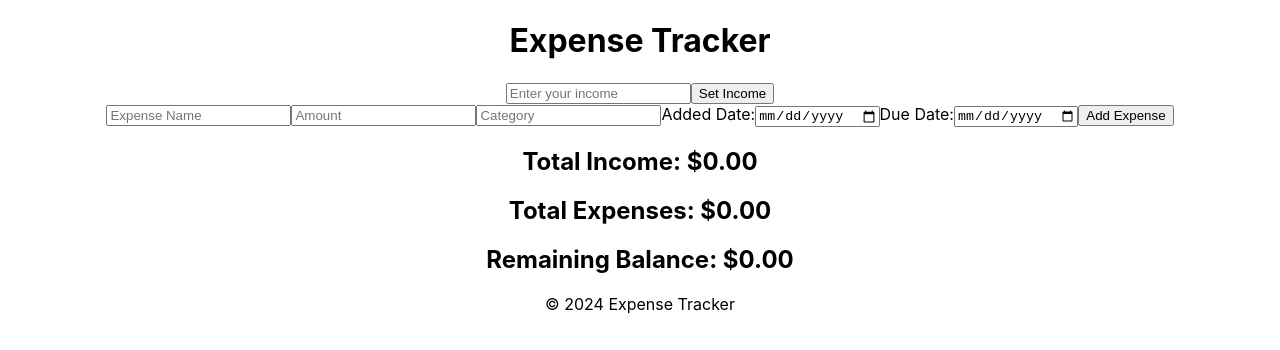
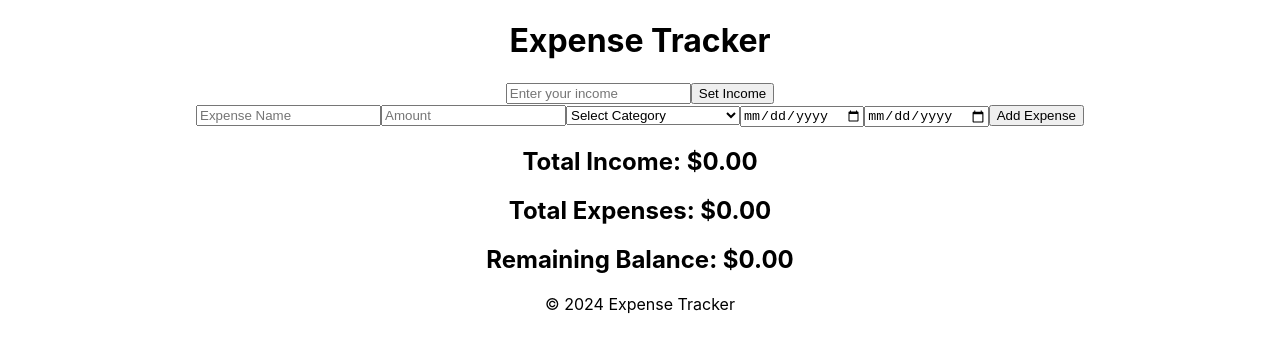
Before and after one commit to sahomelabs/exptest, a React (Create React App) app: page / in a window 1280 px wide. Shown: the top 350 px of the page. Built offline with nearby package versions, Linux system fonts and the light colour scheme.

Commit message:
added expense category

```diff
--- a/src/Components/ExpenseForm/ExpenseForm.jsx
+++ b/src/Components/ExpenseForm/ExpenseForm.jsx
@@ -1,4 +1,4 @@
-// src/components/ExpenseForm.jsx
+// ExpenseForm.jsx
 import React, { useState } from 'react';
 
 const ExpenseForm = ({ addExpense }) => {
@@ -11,22 +11,80 @@ const ExpenseForm = ({ addExpense }) => {
   const handleSubmit = (e) => {
     e.preventDefault();
     addExpense(expense);
-    setExpense({ name: '', amount: '', category: '', date: '', dueDate: ''});
+    setExpense({ name: '', amount: '', category: '', date: '', dueDate: '' });
   };
 
   return (
     <form onSubmit={handleSubmit}>
-      <input type="text" name="name" value={expense.name} onChange={handleChange} placeholder="Expense Name" required />
-      <input type="number" name="amount" value={expense.amount} onChange={handleChange} placeholder="Amount" required />
-      <input type="text" name="category" value={expense.category} onChange={handleChange} placeholder="Category" required />
-      <label>
-        Added Date:
-      <input type="date" name="date" value={expense.date} onChange={handleChange} required />
-      </label>
-      <label>
-        Due Date:
-      <input type='date' name='dueDate' value={expense.dueDate} onChange={handleChange} placeholder='Due Date' required />
-      </label>
+
+
+
+
+
+      <input
+        type="text"
+        name="name"
+        value={expense.name}
+        onChange={handleChange}
+        placeholder="Expense Name"
+        required
+      />
+      <input
+        type="number"
+        name="amount"
+        value={expense.amount}
+        onChange={handleChange}
+        placeholder="Amount"
+        required
+      />
+      <select
+        name="category"
+        value={expense.category}
+        onChange={handleChange}
+        required
+      >
+        <option value="">Select Category</option>
+        <optgroup label="HOUSING">
+          <option value="Mortgage">Mortgage</option>
+          <option value="Rent">Rent</option>
+          <option value="Phone Number">Phone Number</option>
+          <option value="Electricity">Electricity</option>
+          <option value="Gas">Gas</option>
+          <option value="Water and sewer">Water and sewer</option>
+          <option value="Cable">Cable</option>
+          <option value="Waste removal">Waste removal</option>
+          <option value="Maintenance or repairs">Maintenance or repairs</option>
+          <option value="Supplies">Supplies</option>
+          <option value="Other">Other</option>
+        </optgroup>
+        <optgroup label="ENTERTAINMENT">
+            <option value="Netflixt">Netflix</option>
+            <option value="Hulu">Hulu</option>
+            <option value="Amazon Prime">Amazon Prime</option>
+            <option value="Disney Plus">Disney Plus"</option>
+            <option value="Apple TV Plus">Apple TV Plus"</option>
+            <option value="Paramount">Paramount</option>
+            <option value="YouTube Premium">YouTube Premium</option>
+            <option value="YouTube Tv">YouTube Tv</option>
+            <option value="Other">Other</option>
+        </optgroup>
+
+
+      </select>
+      <input
+        type="date"
+        name="date"
+        value={expense.date}
+        onChange={handleChange}
+        required
+      />
+      <input
+        type="date"
+        name="dueDate"
+        value={expense.dueDate}
+        onChange={handleChange}
+        required
+      />
       <button type="submit">Add Expense</button>
     </form>
   );
```
